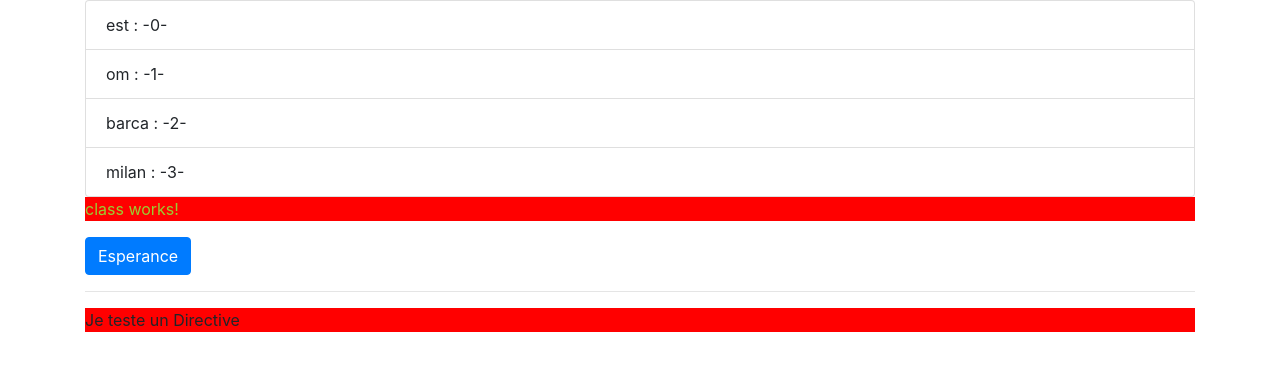
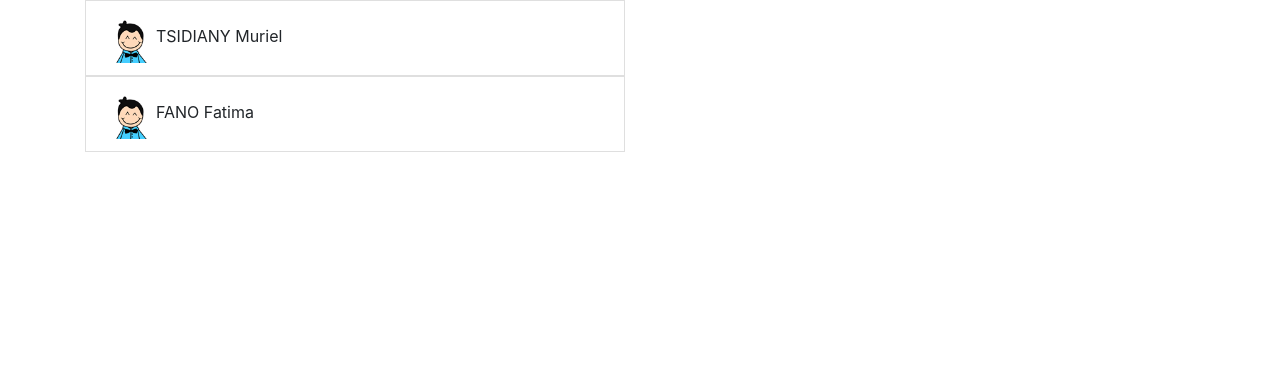
Before and after one commit to Group-ITDevSuccess/CoursAngular, an Angular app in the folder FormaAngular9/: page / in a window 1280 px wide. Shown: the top 370 px of the page. Built offline with nearby package versions, Linux system fonts and the light colour scheme.

Commit message:
Utiliser le directive sur l'Exercice

```diff
--- a/FormaAngular9/src/app/app.component.html
+++ b/FormaAngular9/src/app/app.component.html
@@ -1,3 +1,3 @@
-<!-- <app-cv></app-cv> -->
+<app-cv></app-cv>
 <!-- <app-style [color]="'yellow'" [bgColor]="'red'"></app-style> -->
-<app-class></app-class>
+<!-- <app-class></app-class> -->
--- a/FormaAngular9/src/app/components/cvTech/cv/cv.component.html
+++ b/FormaAngular9/src/app/components/cvTech/cv/cv.component.html
@@ -3,6 +3,6 @@
     <app-list-cv (selectedPersonneOut)="selectPersonne($event)" [personnes]="personnes"></app-list-cv>
   </div>
   <div class="col-md-6 col-sm-9">
-    <app-details-cv [personne]="selectedPersonne"></app-details-cv>
+    <app-details-cv *ngIf="selectedPersonne" [personne]="selectedPersonne"></app-details-cv>
   </div>
 </div>
--- a/FormaAngular9/src/app/components/cvTech/details-cv/details-cv.component.html
+++ b/FormaAngular9/src/app/components/cvTech/details-cv/details-cv.component.html
@@ -6,12 +6,12 @@
                      <img src="assets/images/rotating_card_thumb2.png">
                  </div>
                  <div class="user">
-                     <img class="img-circle" src="assets/images/{{personne.path}}">
+                     <img class="img-circle" src="assets/images/{{personne?.path}}">
                  </div>
                  <div class="content">
                      <div class="main">
-                         <h3 class="name">{{personne.firstname}} {{personne.name}}</h3>
-                         <p class="profession">{{personne.job}}</p>
+                         <h3 class="name">{{personne?.firstname}} {{personne?.name}}</h3>
+                         <p class="profession">{{personne?.job}}</p>
                          <p class="text-center">"I'm the new Sinatra, and since I made it here I can make it anywhere, yeah, they love me everywhere"</p>
                      </div>
                      <div class="footer">
@@ -25,7 +25,7 @@
                  </div>
                  <div class="content">
                      <div class="main">
-                         <h4 class="text-center">{{personne.age}} year</h4>
+                         <h4 class="text-center">{{personne?.age}} year</h4>
                          <p class="text-center">Web design, Adobe Photoshop, HTML5, CSS3, Corel and many others...</p>
 
                          <div class="stats-container">
--- a/FormaAngular9/src/app/components/cvTech/list-cv/list-cv.component.html
+++ b/FormaAngular9/src/app/components/cvTech/list-cv/list-cv.component.html
@@ -1,4 +1,3 @@
 <ol class="list-group">
-  <app-item-cv (selectedPersonne)="selectedPersonne($event)" [personne]="personnes[0]"></app-item-cv>
-  <app-item-cv (selectedPersonne)="selectedPersonne($event)" [personne]="personnes[1]"></app-item-cv>
+  <app-item-cv *ngFor="let personne of personnes" (selectedPersonne)="selectedPersonne($event)" [personne]="personne"></app-item-cv>
 </ol>
```
